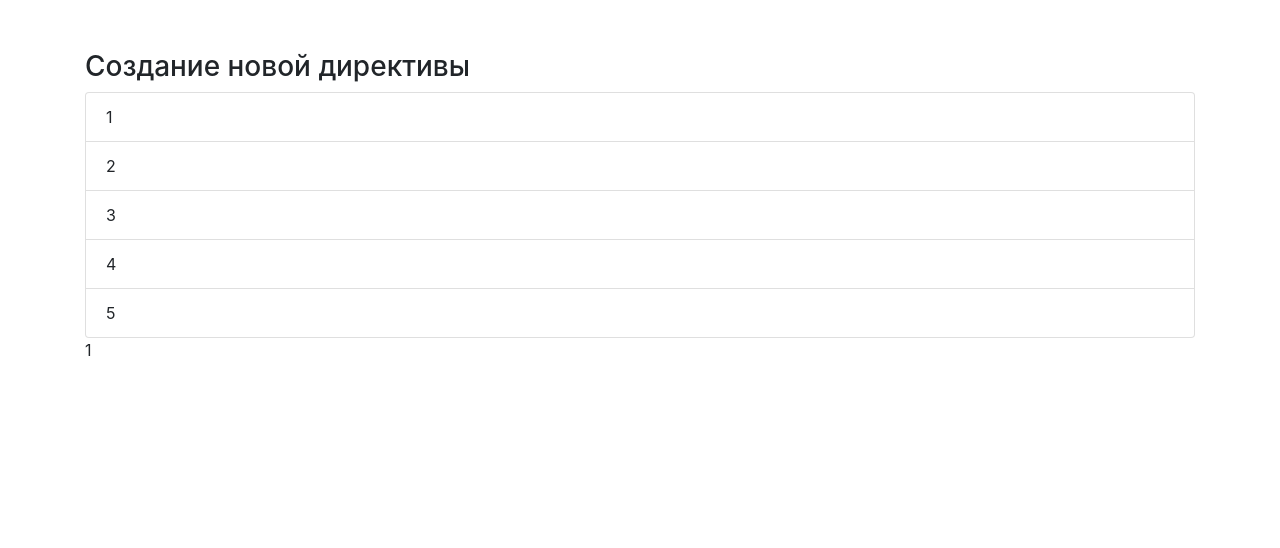
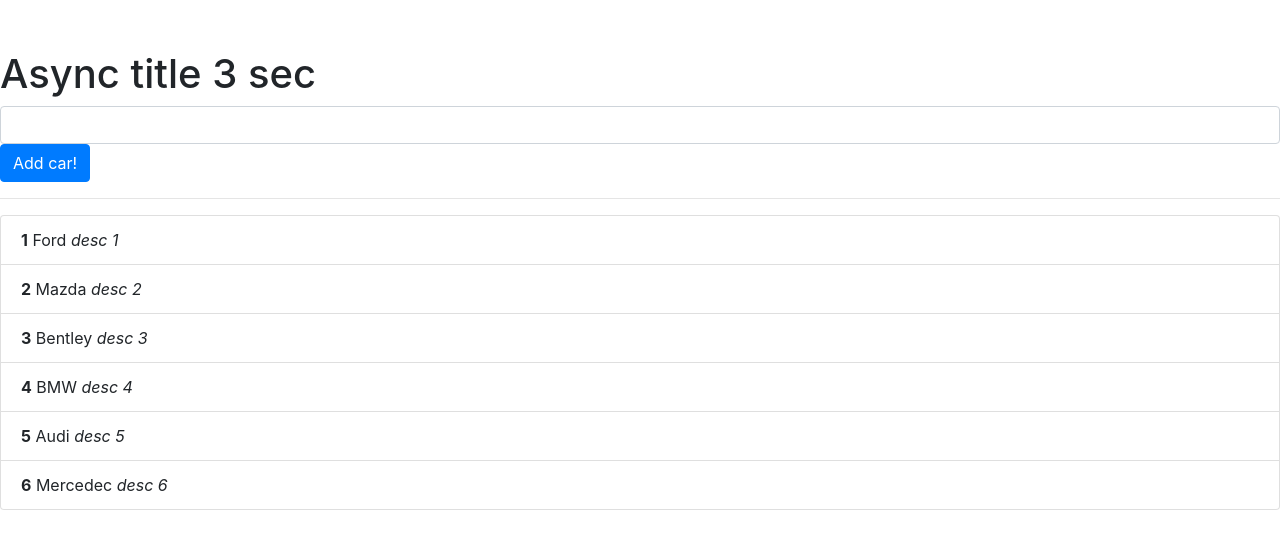
Before and after one commit to BlackNastie/my-first-app, an Angular app: page / in a window 1280 px wide. Shown: the top 548 px of the page. Built offline with nearby package versions, Linux system fonts and the light colour scheme.

Commit message:
lesson 29

```diff
--- a/src/app/app.component.ts
+++ b/src/app/app.component.ts
@@ -1,17 +1,46 @@
 import { Component } from '@angular/core';
+import {of} from "rxjs";
+import {delay, subscribeOn} from "rxjs/operators";
+
+
 
 @Component({
   selector: 'app-root',
-  templateUrl: './app.component.html',
-  styleUrls: ['./app.component.css']
+  template: `<div class="col-xs-8 col-xs-offset-2">
+    <h1>{{title}}</h1>
+    <input class="form-control" type="text" [(ngModel)]="searchCar" >
+    <button class="btn btn-primary" (click)="addCar()">Add car!</button>
+    <hr>
+    <ul class="list-group">
+      <li class="list-group-item"
+      *ngFor="let car of cars | carFilter:searchCar: 'name'; let i = index;">
+        <b>{{ i + 1 }}</b> {{car.name}} <i>{{ car.desc }}</i>
+      </li>
+    </ul>
+  </div>`
 })
 
 export class AppComponent {
-  headerText = 'Создание новой директивы';
-  items = [1,2,3,4,5];
-  current = 1;
+  searchCar = '';
+  cars = [
+    {name: 'Ford', desc: 'desc 1'},
+    {name: 'Mazda', desc: 'desc 2'},
+    {name: 'Bentley', desc: 'desc 3'},
+    {name: 'BMW', desc: 'desc 4'},
+    {name: 'Audi', desc: 'desc 5'},
+    {name: 'Mercedec', desc: 'desc 6'},
+  ];
 
-  onClick(number: number) {
-    this.current = number;
+  title = '';
+
+  asyncTitle = of('Async title 3 sec')
+      .pipe(delay(3000))
+      .subscribe((str) => this.title = str);
+
+  addCar() {
+    this.cars.push({
+      name: "New Car",
+      desc: "WTF!"
+    });
   }
 }
--- a/src/app/app.module.ts
+++ b/src/app/app.module.ts
@@ -4,12 +4,14 @@
 import { AppRoutingModule } from './app-routing.module';
 import { AppComponent } from './app.component';
 import { FormsModule } from '@angular/forms';
-import {BackgroundDirective} from "./directives/background.directive";
+import {PowPipe} from "./pow.pipe";
+import { CarFilterPipe } from './car-filter.pipe';
 
 @NgModule({
   declarations: [
     AppComponent,
-    BackgroundDirective
+    PowPipe,
+    CarFilterPipe
   ],
   imports: [
     BrowserModule,
--- /dev/null
+++ b/src/app/car-filter.pipe.ts
@@ -0,0 +1,16 @@
+import { Pipe, PipeTransform } from '@angular/core';
+
+@Pipe({
+  name: 'carFilter'
+})
+export class CarFilterPipe implements PipeTransform {
+
+  transform(carList, searchStr: string, fieldName: string) {
+    if (carList.length === 0 || searchStr === '') {
+      return carList;
+    }
+
+    return carList.filter((car) => car[fieldName].toLowerCase().indexOf(searchStr.toLowerCase()) !== -1);
+  }
+
+}
--- a/src/app/directives/background.directive.ts
+++ /dev/null
@@ -1,25 +0,0 @@
-import {Directive, ElementRef, HostBinding, HostListener, Input, OnInit, Renderer2} from "@angular/core";
-
-@Directive({
-  selector: '[appBackground]'
-})
-export class BackgroundDirective implements OnInit{
-
-    @Input('appBackground') hoverColor: string = 'green';
-    @Input() defaultColor: string = 'transparent';
-    @HostBinding('style.backgroundColor') background: string;
-
-    constructor(private element: ElementRef, private renderer: Renderer2) {}
-
-    ngOnInit(): void {
-        this.background = this.defaultColor;
-    }
-
-     @HostListener('mouseenter') mouseEnter() {
-         this.background = this.hoverColor;
-     }
-
-    @HostListener('mouseleave') mouseLeave() {
-        this.background = this.defaultColor;
-    }
-}
--- /dev/null
+++ b/src/app/pow.pipe.ts
@@ -0,0 +1,10 @@
+import { Pipe, PipeTransform} from "@angular/core";
+
+@Pipe ({
+    name: 'appPow'
+})
+export class PowPipe implements PipeTransform {
+    transform(value: any) {
+        return value +' Pipe!';
+    }
+}
```
